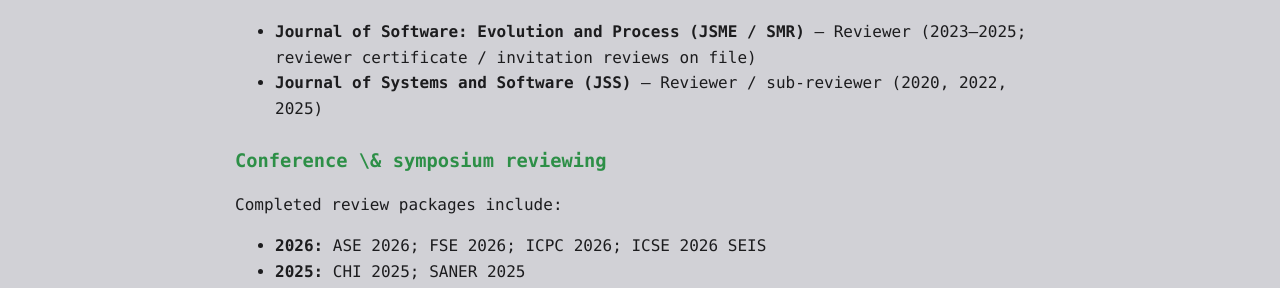
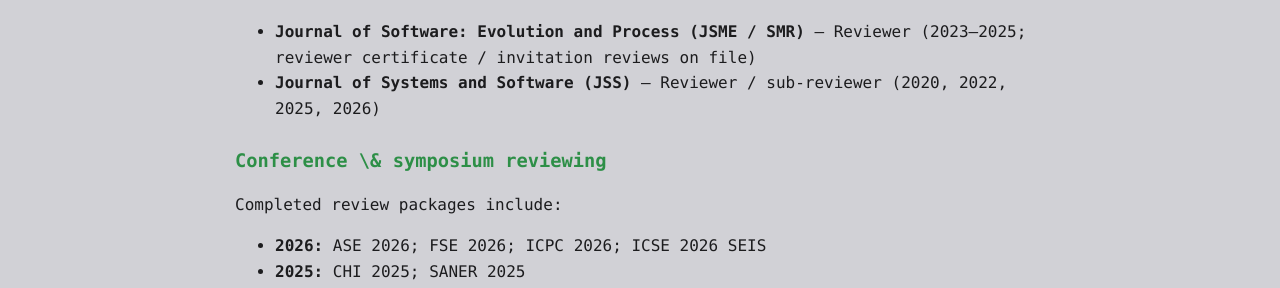
Before and after one commit to joydeba/joydeba.github.io, a Jekyll site: the page built from research.md, in a window 1280 px wide and 900 px high, scrolled down 6723 px. Shown: the part 187-475 px from the top of the window. Built offline with Jekyll 4.4.1, drawn with Linux system fonts in a browser that asks for light colours.

Commit message:
Update journal reviewing details to include 2026 for the Journal of Systems and Software. Revise CV PDF to reflect the latest changes in reviewing roles.

```diff
--- a/research.md
+++ b/research.md
@@ -181,7 +181,7 @@
 
 ### Journal reviewing
 - **Journal of Software: Evolution and Process (JSME / SMR)** — Reviewer (2023–2025; reviewer certificate / invitation reviews on file)
-- **Journal of Systems and Software (JSS)** — Reviewer / sub-reviewer (2020, 2022, 2025)
+- **Journal of Systems and Software (JSS)** — Reviewer / sub-reviewer (2020, 2022, 2025, 2026)
 
 ### Conference \& symposium reviewing
 Completed review packages include:
--- a/tools/guelph_application_docs.py
+++ b/tools/guelph_application_docs.py
@@ -538,7 +538,7 @@
     bullet(doc, "Lead Organizer, 7th Symposium on Innovations in Computer Science and Applied Computing (ICSAC / Research Fest).", size=9)
     bullet(doc, "Judge: Research Fest 2025; USask Images of Research (2024); GSA Elevator Pitch (2024); GSA Research Conference (2023).", size=9)
     sub_heading(doc, "Journal & Conference Reviewing")
-    bullet(doc, "Journals: Journal of Software: Evolution and Process (2023–2025); Journal of Systems and Software (2020, 2022, 2025).", size=9)
+    bullet(doc, "Journals: Journal of Software: Evolution and Process (2023–2025); Journal of Systems and Software (2020, 2022, 2025, 2026).", size=9)
     bullet(doc, "Conferences: ASE 2026/2024/2020; FSE 2026; ICPC 2026; ICSE 2026 SEIS; CHI 2025; SANER 2025/2023; CASCON 2024; ICSME 2023; ISEC 2022; ICSE 2020 Tool Demo; IWSC 2020; ICSA 2020.", size=9)
 
     section_heading(doc, "Leadership, Outreach & Community Engagement")
```
Also changed, not shown: 2 other files.
